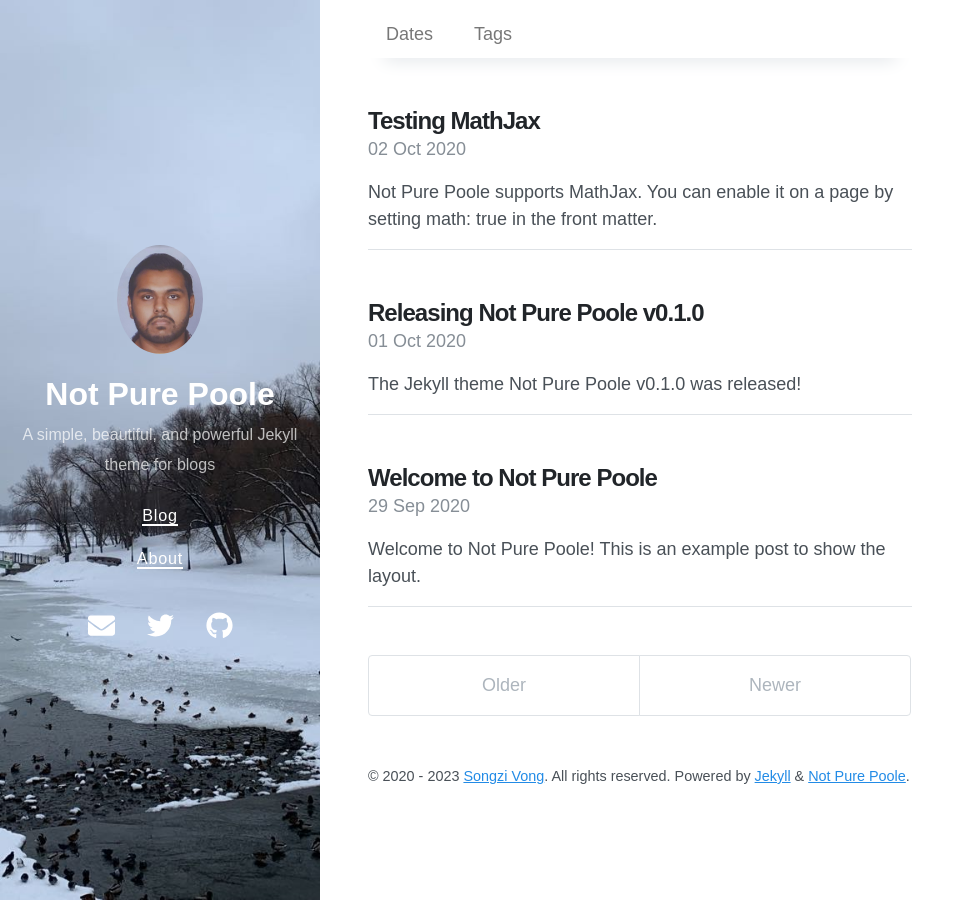
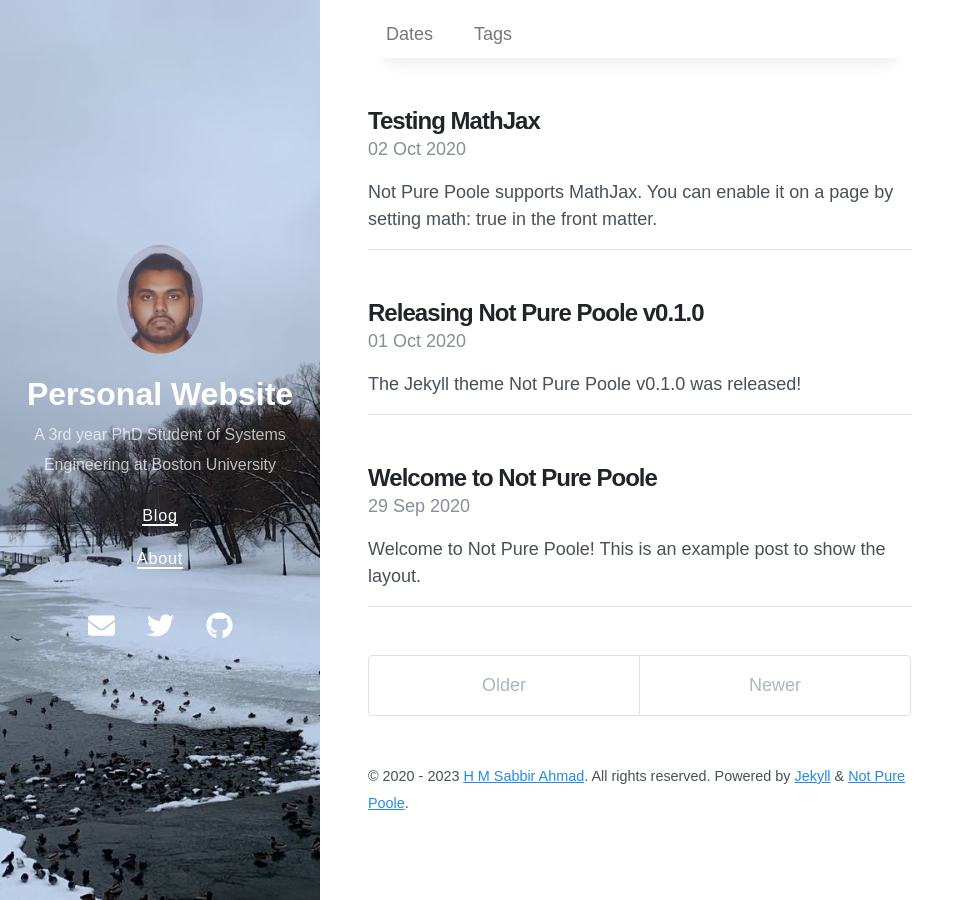
Before and after one commit to SabbirAhmad26/sabbirahmad26.github.io, a Jekyll site: the page built from index.html, in a window 1280 px wide. Shown: the whole page, without its empty margins (0-975 px from the left). Built offline with Jekyll 4.4.1, drawn with Linux system fonts in a browser that asks for light colours; nearby versions of some CDN libraries; the list of posts is cut into pages by our own code.

Commit message:
Update _config.yml

```diff
--- a/_config.yml
+++ b/_config.yml
@@ -1,6 +1,6 @@
 # Setup
-title: Not Pure Poole
-description: A simple, beautiful, and powerful Jekyll theme for blogs
+title: Personal Website
+description: A 3rd year PhD Student of Systems Engineering at Boston University
 url: https://vszhub.github.io
 avatar: /Photo.png
 paginate: 5
@@ -28,15 +28,12 @@
   - not-pure-poole.gemspec
 
 # Optimize Jekyl SEO Tag
-twitter:
-  username: vszhub
-  card: summary
+
 logo: logo.png
 social:
-  name: Songzi Vong
+  name: H M Sabbir Ahmad
   links:
-    - https://twitter.com/vszhub
-    - https://github.com/vszhub
+    -  https://github.com/SabbirAhmad26
 google_site_verification: xxxxx
 lang: en
 
@@ -54,6 +51,6 @@
 
 # Specify the author for blog posts
 author:
-  name: Songzi Vong
-  url: https://github.com/vszhub/
-  email: vszhub@gmail.com
+  name: H M Sabbir Ahmad
+  url: https://github.com/SabbirAhmad26
+  email: sabbir92@bu.edu
```
